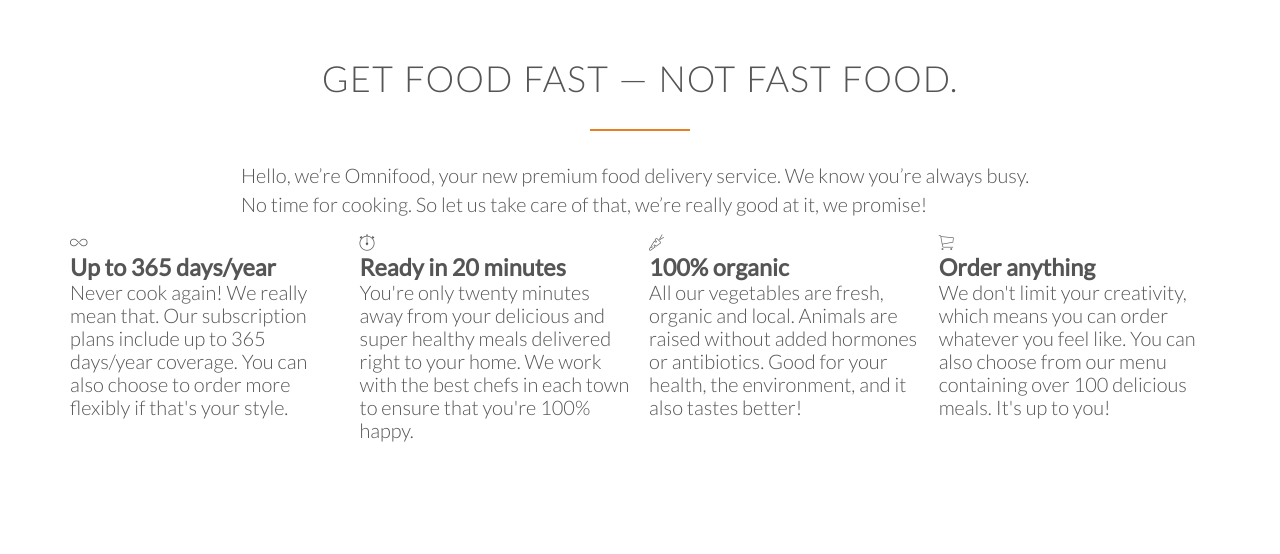
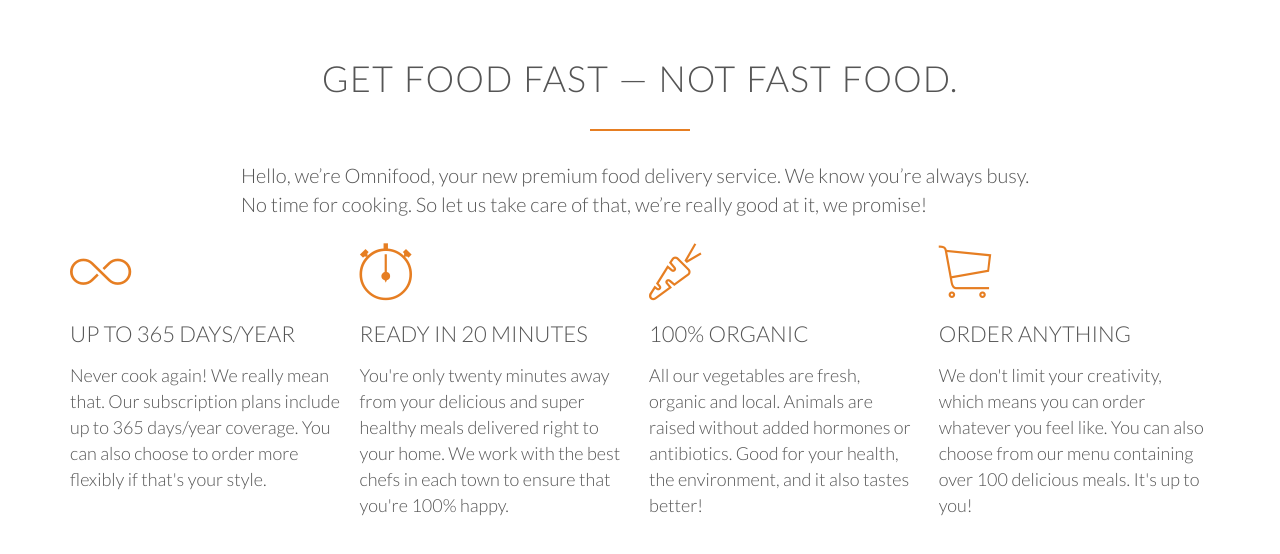
Before and after one commit to tirodrigues/LandPage-Omnifood, a plain HTML site: page omnifod/index.html in a window 1280 px wide. Shown: the part 822-1376 px from the top of the page. Before the commit the page ends 1355 px from the top, so only its background shows below. Drawn offline with Linux system fonts and the light colour scheme; files whose address does not match are found by name.

Commit message:
finish features

```diff
--- a/omnifod/index.html
+++ b/omnifod/index.html
@@ -43,28 +43,28 @@
             </div>
             <div class="row">
                 <div class="col span-1-of-4 box">
-                    <i class="ion-ios-infinite-outline"></i>
+                    <i class="ion-ios-infinite-outline icon-big"></i>
                     <h3>Up to 365 days/year</h3>
                     <p>
                         Never cook again! We really mean that. Our subscription plans include up to 365 days/year coverage. You can also choose to order more flexibly if that's your style.
                     </p>
                 </div>
                 <div class="col span-1-of-4 box">
-                    <i class="ion-ios-stopwatch-outline"></i>
+                    <i class="ion-ios-stopwatch-outline icon-big"></i>
                     <h3>Ready in 20 minutes</h3>
                     <p>
                         You're only twenty minutes away from your delicious and super healthy meals delivered right to your home. We work with the best chefs in each town to ensure that you're 100% happy.
                     </p>
                 </div>
                 <div class="col span-1-of-4 box">
-                    <i class="ion-ios-nutrition-outline"></i>
+                    <i class="ion-ios-nutrition-outline icon-big"></i>
                     <h3>100% organic</h3>
                     <p>
                         All our vegetables are fresh, organic and local. Animals are raised without added hormones or antibiotics. Good for your health, the environment, and it also tastes better!
                     </p>
                 </div>
                 <div class="col span-1-of-4 box">
-                    <i class="ion-ios-cart-outline"></i>
+                    <i class="ion-ios-cart-outline icon-big"></i>
                     <h3>Order anything</h3>
                     <p>
                         We don't limit your creativity, which means you can order whatever you feel like. You can also choose from our menu containing over 100 delicious meals. It's up to you!
--- a/omnifod/resources/css/style.css
+++ b/omnifod/resources/css/style.css
@@ -33,10 +33,10 @@ section {
 
 /*-------- HEADINGS------- */
 h1,
-h2 {
+h2,
+h3 {
     font-weight: 300;
     text-transform: uppercase;
-    letter-spacing: 1px;
 }
 
 h1 {
@@ -45,6 +45,7 @@ h1 {
     color: #fff;
     font-size: 240%;
     word-spacing: 4px;
+    letter-spacing: 1px;
 }
 
 h2 {
@@ -52,6 +53,12 @@ h2 {
     word-spacing: 2px;
     text-align: center;
     margin-bottom: 30px;
+    letter-spacing: 1px;
+}
+
+h3 {
+    font-size: 110%;
+    margin-bottom: 15px;
 }
 
 h2:after {
@@ -70,6 +77,20 @@ h2:after {
     line-height: 145%;
     width: 70%;
     margin-left: 15%;
+}
+
+.box p {
+    font-size: 90%;
+    line-height: 145%;
+}
+
+/*--------- ICONS--------- */
+
+.icon-big {
+    font-size: 350%;
+    display: block;
+    color: #e67e22;
+    margin-bottom: 10px;
 }
 
 /*--------- BUTTONS--------- */
```
